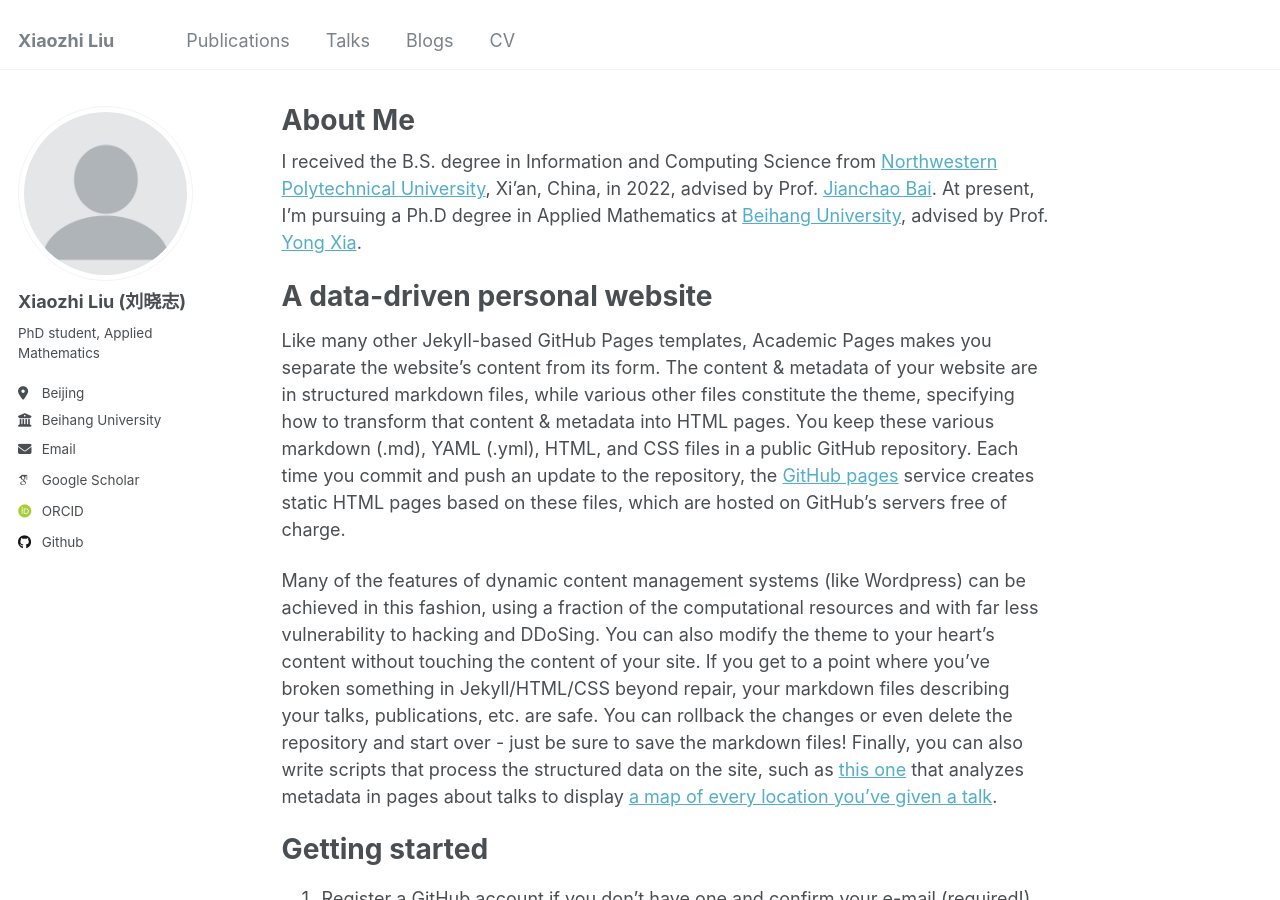
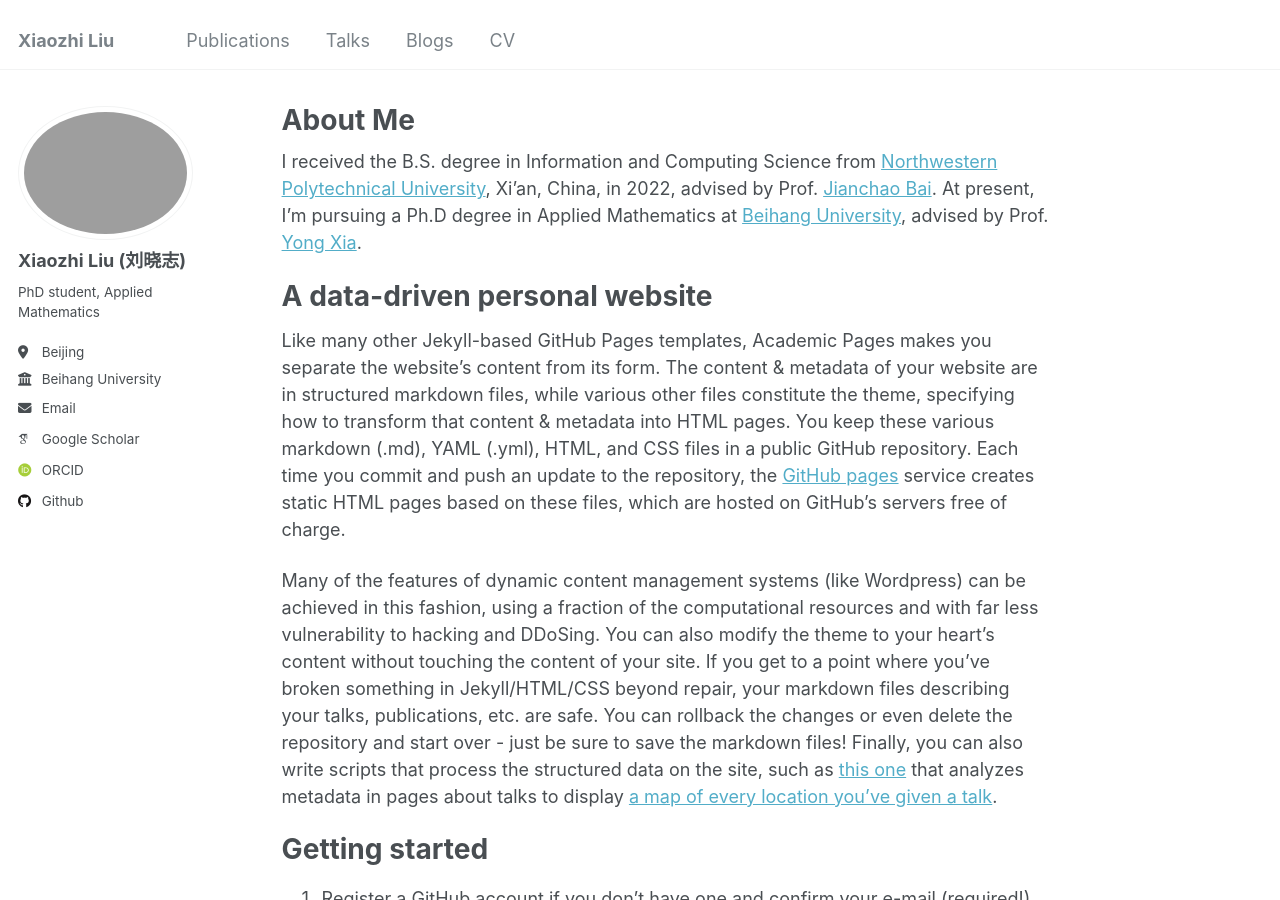
Before and after one commit to xzliu-opt/xzliu-opt.github.io, a Jekyll site: the page built from _pages/about.md, in a window 1280 px wide and 900 px high. Built offline with Jekyll 4.4.1, drawn with Linux system fonts in a browser that asks for light colours; some web fonts are replaced.

Commit message:
Update _config.yml

```diff
--- a/_config.yml
+++ b/_config.yml
@@ -21,7 +21,7 @@ repository               : "xzliu-opt.github.io/"
 #               Additional customization can be done by editing /_includes/author-profile.html
 author:
   # Biographic information
-  avatar           : "profile.png"
+  avatar           : "bio.png"
   name             : "Xiaozhi Liu (刘晓志)"
   pronouns         : # example: "she/her"
   bio              : "PhD student, Applied Mathematics"
```
